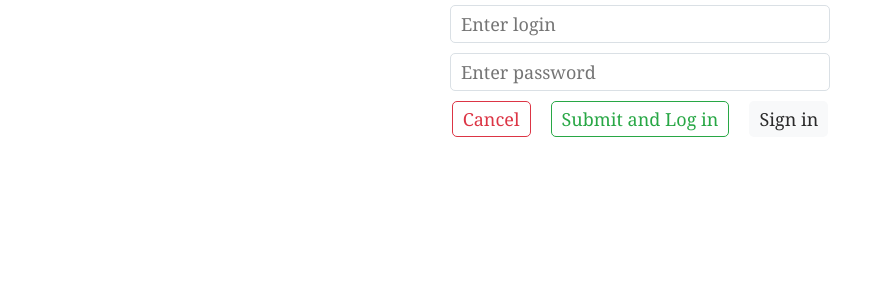
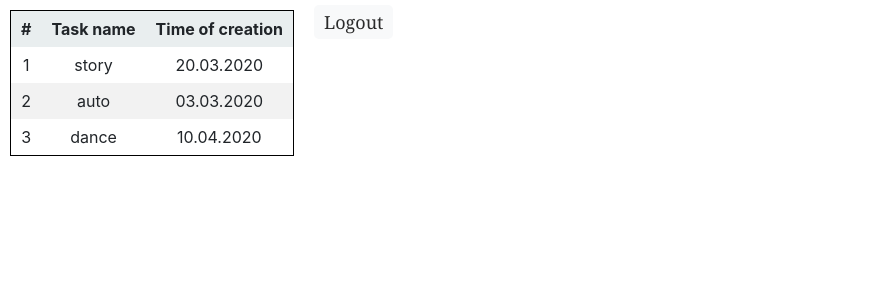
Before and after one commit to furyOfFingers/testProject, a React app: page /mainPage in a window 1280 px wide. Shown: the top 300 px of the page, without its empty margins (0-883 px from the left). Built offline with nearby package versions, Linux system fonts and the light colour scheme.

Commit message:
added component Table

```diff
--- a/package.json
+++ b/package.json
@@ -22,6 +22,7 @@
     "babel-preset-react": "^6.24.1",
     "css-loader": "^3.4.2",
     "html-webpack-plugin": "^3.2.0",
+    "postcss-loader": "^3.0.0",
     "style-loader": "^1.1.3",
     "stylus": "^0.54.7",
     "stylus-loader": "^3.0.2",
--- a/src/App.tsx
+++ b/src/App.tsx
@@ -12,7 +12,10 @@ const App = ({}) => {
      {/* <BrowserRouter>
        <Navbar></Navbar>
      </BrowserRouter> */}
-     <LoginPage></LoginPage>
+
+
+     <MainPage></MainPage>
+     {/* <LoginPage></LoginPage> */}
     </div>
   );
 };
--- a/src/Assets/variables.styl
+++ b/src/Assets/variables.styl
@@ -6,13 +6,13 @@ $color-green = #28a745
 $color-white-gray = #f8f9fa
 $color-white = #ffffff
 $color-black = #000000
+$color-dividing-line = #e9eeef
 
 $color-primary-bg = #dae0e5
 $color-primary-action = #0090DB
 $color-primary-text = #73AECC
 
 $color-success-action = #9fe49f
-$color-dividing-line = #e9eeef
 
 
 $color-error-bg = #f9ebea
--- a/src/Components/Table/Table.css
+++ /dev/null
@@ -1,5 +0,0 @@
-.table-container {
-
-}
-tbody td{
-}
--- /dev/null
+++ b/src/Components/Table/Table.styl
@@ -0,0 +1,19 @@
+@import '../../Assets/variables.styl';
+
+.table-container
+  margin 10px
+  border 1px solid black
+
+.table-container th
+  padding 6px 10px
+  background-color $color-dividing-line
+
+.table-container td
+  padding 6px 10px
+
+.data-body-table td
+  text-align center
+
+.table-container tr
+  &:nth-child(odd)
+    background-color: #f2f2f2
--- a/src/Components/Table/Table.tsx
+++ b/src/Components/Table/Table.tsx
@@ -1,117 +1,49 @@
 import React, { useState } from 'react';
-import { Form, Button } from 'react-bootstrap';
-import './Table.css';
+import s from './Table.styl';
 
+/**
+ * Свойства компонента Table.
+ */
 interface ITableProps {
-  /** Отображаемые данные */
-  data?: any;
+  /** Отображаемые данные компонента Table. */
+  data: any;
   /** Коллбэк на клик по строке. */
   onClick?: () => void;
+  /** Заголовок компонента Table. */
+  header: any;
 }
 
-const Table: React.FC<ITableProps> = ({}) => {
+/**
+ * Компонент Table
+ */
+const Table: React.FC<ITableProps> = ({ header, data }) => {
 
+  /** Рендерит заголовок таблицы. */
+  const renderTableHeader = (): any => {
+    return header.map((el: any, key: number) => {
+      return <th key={key}>{el}</th>;
+    });
+  };
 
-  const FirstTh = () => {
-
-  const sortTable = (n) => {
-    var table,
-      rows,
-      switching,
-      i,
-      x,
-      y,
-      shouldSwitch,
-      dir,
-      switchcount = 0;
-    table = document.getElementById("myTable");
-    switching = true;
-    //Set the sorting direction to ascending:
-    dir = "asc";
-    /*Make a loop that will continue until
-    no switching has been done:*/
-    while (switching) {
-      //start by saying: no switching is done:
-      switching = false;
-      rows = table.getElementsByTagName("TR");
-      /*Loop through all table rows (except the
-      first, which contains table headers):*/
-      for (i = 1; i < rows.length - 1; i++) { //Change i=0 if you have the header th a separate table.
-        //start by saying there should be no switching:
-        shouldSwitch = false;
-        /*Get the two elements you want to compare,
-        one from current row and one from the next:*/
-        x = rows[i].getElementsByTagName("TD")[n];
-        y = rows[i + 1].getElementsByTagName("TD")[n];
-        /*check if the two rows should switch place,
-        based on the direction, asc or desc:*/
-        if (dir == "asc") {
-          if (x.innerHTML.toLowerCase() > y.innerHTML.toLowerCase()) {
-            //if so, mark as a switch and break the loop:
-            shouldSwitch = true;
-            break;
-          }
-        } else if (dir == "desc") {
-          if (x.innerHTML.toLowerCase() < y.innerHTML.toLowerCase()) {
-            //if so, mark as a switch and break the loop:
-            shouldSwitch = true;
-            break;
-          }
-        }
-      }
-      if (shouldSwitch) {
-        /*If a switch has been marked, make the switch
-        and mark that a switch has been done:*/
-        rows[i].parentNode.insertBefore(rows[i + 1], rows[i]);
-        switching = true;
-        //Each time a switch is done, increase this count by 1:
-        switchcount++;
-      } else {
-        /*If no switching has been done AND the direction is "asc",
-        set the direction to "desc" and run the while loop again.*/
-        if (switchcount == 0 && dir == "asc") {
-          dir = "desc";
-          switching = true;
-        }
-      }
-    }
-  }
-  return (
-    <th onClick = {sortTable}  scope='col'>#</th>
-  )
-}
+  /** Рендерит тело таблицы. */
+  const renderTableBode = () => {
+    return data.map((el: any, key: number) => {
+      return (
+        <tr className={s['data-body-table']} key={key}>
+          <td>{el.id}</td>
+          <td>{el.name}</td>
+          <td>{el.timeOfCreation}</td>
+        </tr>
+      );
+    });
+  };
 
   return (
-    <div className='col-6 container table-container'>
-      <table id='myTable' className='table table-striped'>
-        <thead>
-          <tr>
-            <FirstTh></FirstTh>
-            {/* <th onClick={sortTable(0)} scope='col'>#</th> */}
-            <th scope='col'>Test name</th>
-            <th scope='col'>Date</th>
-            <th scope='col'>Event</th>
-          </tr>
-        </thead>
+    <div className={s['table-container']}>
+      <table>
         <tbody>
-          <tr>
-            <th scope='row'>1</th>
-            <td> сделать ограничение в 20 символов</td>
-            <td>Otto</td>
-            <td>@mdo</td>
-          </tr>
-          <tr>
-            <th scope='row'>2</th>
-            <td>auto</td>
-            <td>Thornton</td>
-            <td>@fat</td>
-          </tr>
-          <tr>
-            <th scope='row'>3</th>
-            <td>hand</td>
-            <td>the Bird</td>
-            <td>@twitter</td>
-          </tr>
+          <tr>{renderTableHeader()}</tr>
+          {renderTableBode()}
         </tbody>
       </table>
     </div>
--- a/src/Modules/LoginPage/LoginPage.tsx
+++ b/src/Modules/LoginPage/LoginPage.tsx
@@ -119,7 +119,7 @@ const LoginPage = ({}) => {
         <Button
           onClick={handleSubmit}
           theme='green'
-          text={loginOrSignin ? 'Submit and Sign in' : 'Submit and Log in'}
+          text={loginOrSignin ? 'Submit and Signin' : 'Submit and Login'}
         />
 
         <Button
--- /dev/null
+++ b/src/Modules/MainPage/MainPage.styl
@@ -0,0 +1,4 @@
+.main-page-container
+  display flex
+
+// .table-container
--- a/src/Modules/MainPage/MainPage.tsx
+++ b/src/Modules/MainPage/MainPage.tsx
@@ -1,22 +1,26 @@
 import React, { useState } from 'react';
-import { Form, Button } from 'react-bootstrap';
 import Table from '../../Components/Table/Table';
-import './MainPage.css';
+import Button from '../../Components/Button/Button';
+import s from './MainPage.styl';
 
 const MainPage = ({}) => {
+  const tableHeader = ['#', 'Task name', 'Time of creation'];
+  const tableData = [
+    {id: 1, name: 'story', timeOfCreation: "20.03.2020"},
+    {id: 2, name: 'auto', timeOfCreation: "03.03.2020"},
+    {id: 3, name: 'dance', timeOfCreation: "10.04.2020"}
+  ];
 
-  const handleLoginOut = () => {
-
-  }
+  const handleLoginOut = () => {};
 
   return (
-    <div className='row container-fluid main-page-container'>
-      <div className='col-6 table-block'>
-        <Table/>
+    <div className={s['main-page-container']}>
+      <div className={s['table-container']}>
+        <Table data={tableData} header={tableHeader} />
       </div>
 
-      <div className='col-6'>
-        <Button onClick={handleLoginOut} variant="light">Logout</Button>
+      <div>
+        <Button onClick={handleLoginOut} text='Logout' />
       </div>
     </div>
   );
--- a/webpack.config.js
+++ b/webpack.config.js
@@ -1,20 +1,20 @@
-const HtmlWebPackPlugin = require("html-webpack-plugin");
-const path = require("path");
+const HtmlWebPackPlugin = require('html-webpack-plugin');
+const path = require('path');
 
 const htmlPlugin = new HtmlWebPackPlugin({
-  template: "./src/index.html",
-  filename: "./index.html"
+  template: './src/index.html',
+  filename: './index.html',
 });
 
 module.exports = {
   entry: './src/index',
   output: {
     path: path.join(__dirname, '/dist'),
-    filename: 'bundle.js'
+    filename: 'bundle.js',
   },
 
   resolve: {
-    extensions: ['.ts', '.tsx', '.js']
+    extensions: ['.ts', '.tsx', '.js'],
   },
   devtool: 'inline-source-map',
   module: {
@@ -23,35 +23,35 @@ module.exports = {
         test: /\.(png|jpg|gif|svg|eot|ttf|woff|woff2)$/,
         loader: 'url-loader',
         options: {
-          limit: 10000
-        }
+          limit: 10000,
+        },
       },
       {
         test: /\.(ts|js)x?$/,
         exclude: /node_modules/,
         use: {
-          loader: 'babel-loader'
+          loader: 'babel-loader',
         },
       },
       {
         test: /\.css$/,
-        use: ['style-loader', 'css-loader']
+        use: ['style-loader', 'css-loader'],
       },
       {
         test: /\.styl$/,
         use: [
-          { loader: "style-loader" },
+          { loader: 'style-loader' },
           {
-            loader: "css-loader",
+            loader: 'css-loader',
             options: {
               modules: true,
               // localIdentName: "[local]___[hash:base64:5]",
-            }
+            },
           },
-          { loader: "stylus-loader" }
-        ]
-      }
-    ]
+          { loader: 'stylus-loader' },
+        ],
+      },
+    ],
   },
-  plugins: [htmlPlugin]
+  plugins: [htmlPlugin],
 };
```
Also changed, not shown: src/Modules/MainPage/MainPage.css (deleted), 1 other file (tests, documents, lock files or other folders).
